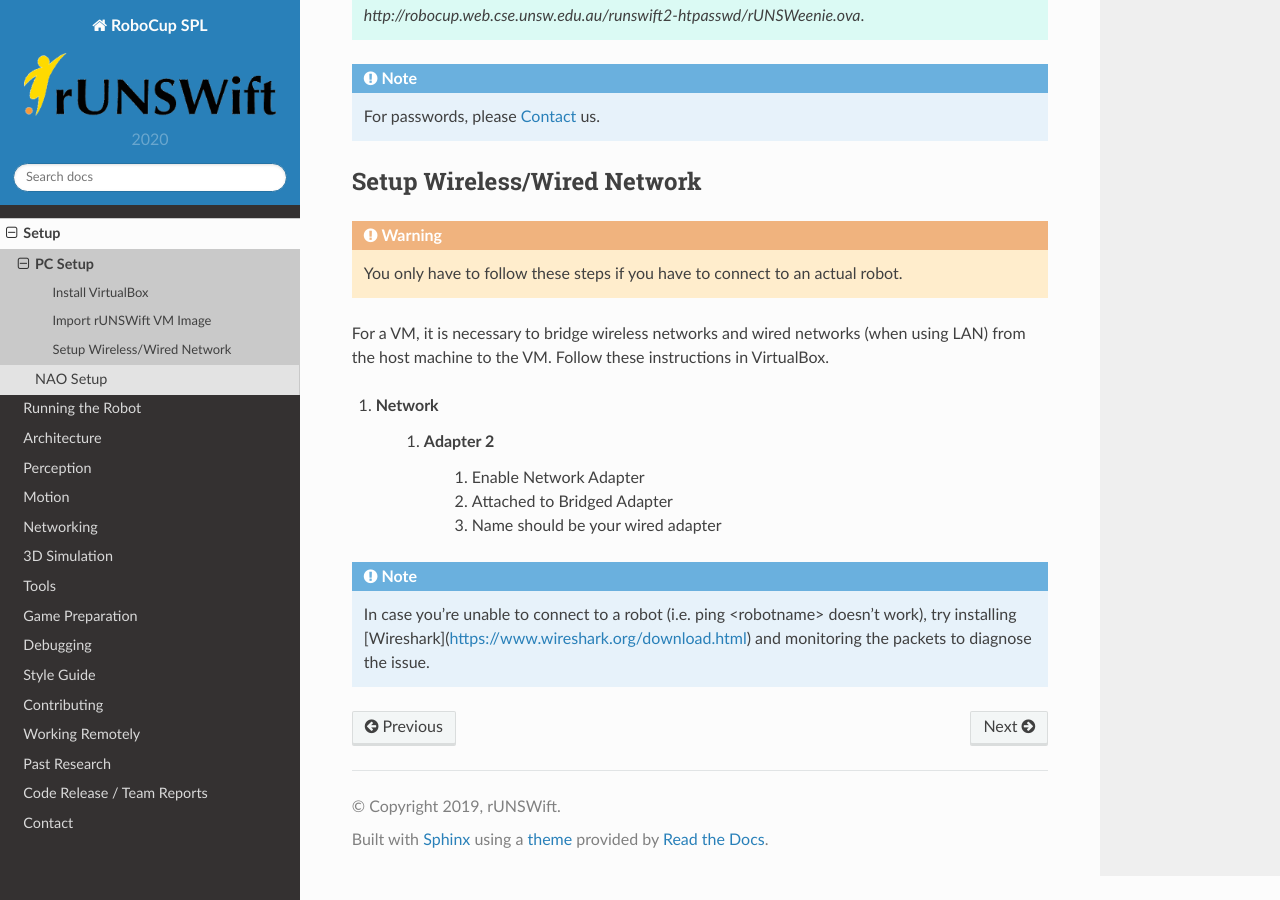
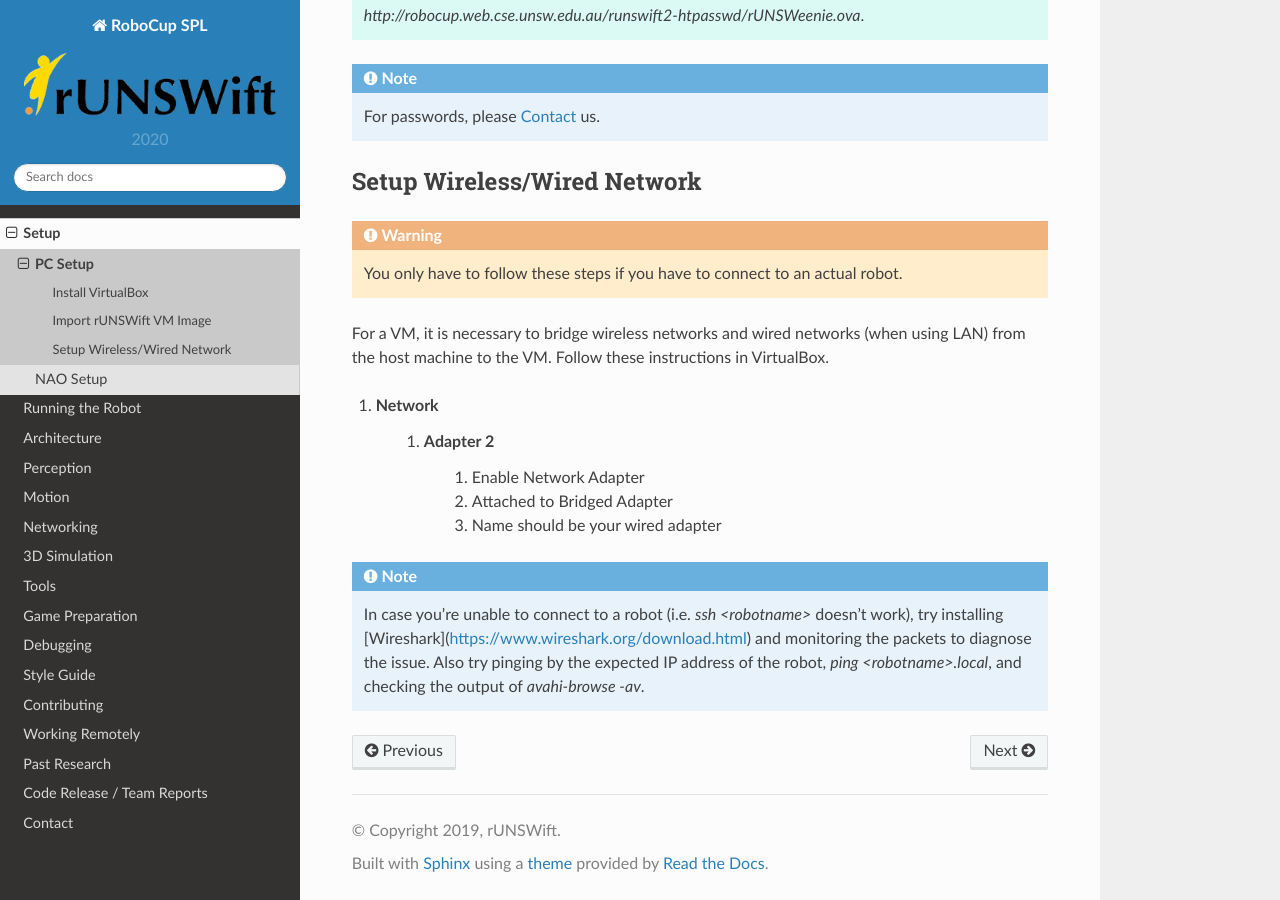
Before and after one commit to UNSWComputing/rUNSWift-docs, a Sphinx documentation site: the page built from source/setup/pc_setup.rst, in a window 1280 px wide and 900 px high, scrolled down 1309 px. Built offline with Sphinx 7.4.7 and the Read the Docs theme 2.0.0, drawn with Linux system fonts in a browser that asks for light colours.

Commit message:
Code review feedback

```diff
--- a/source/setup/pc_setup.rst
+++ b/source/setup/pc_setup.rst
@@ -73,4 +73,4 @@ from the host machine to the VM. Follow these instructions in VirtualBox.
         #. Name should be your wired adapter
 
 .. note::
-    In case you're unable to connect to a robot (i.e. ping <robotname> doesn't work), try installing [Wireshark](https://www.wireshark.org/download.html) and monitoring the packets to diagnose the issue.
+    In case you're unable to connect to a robot (i.e. `ssh <robotname>` doesn't work), try installing [Wireshark](https://www.wireshark.org/download.html) and monitoring the packets to diagnose the issue. 	Also try pinging by the expected IP address of the robot, `ping <robotname>.local`, and checking the output of `avahi-browse -av`.
```
